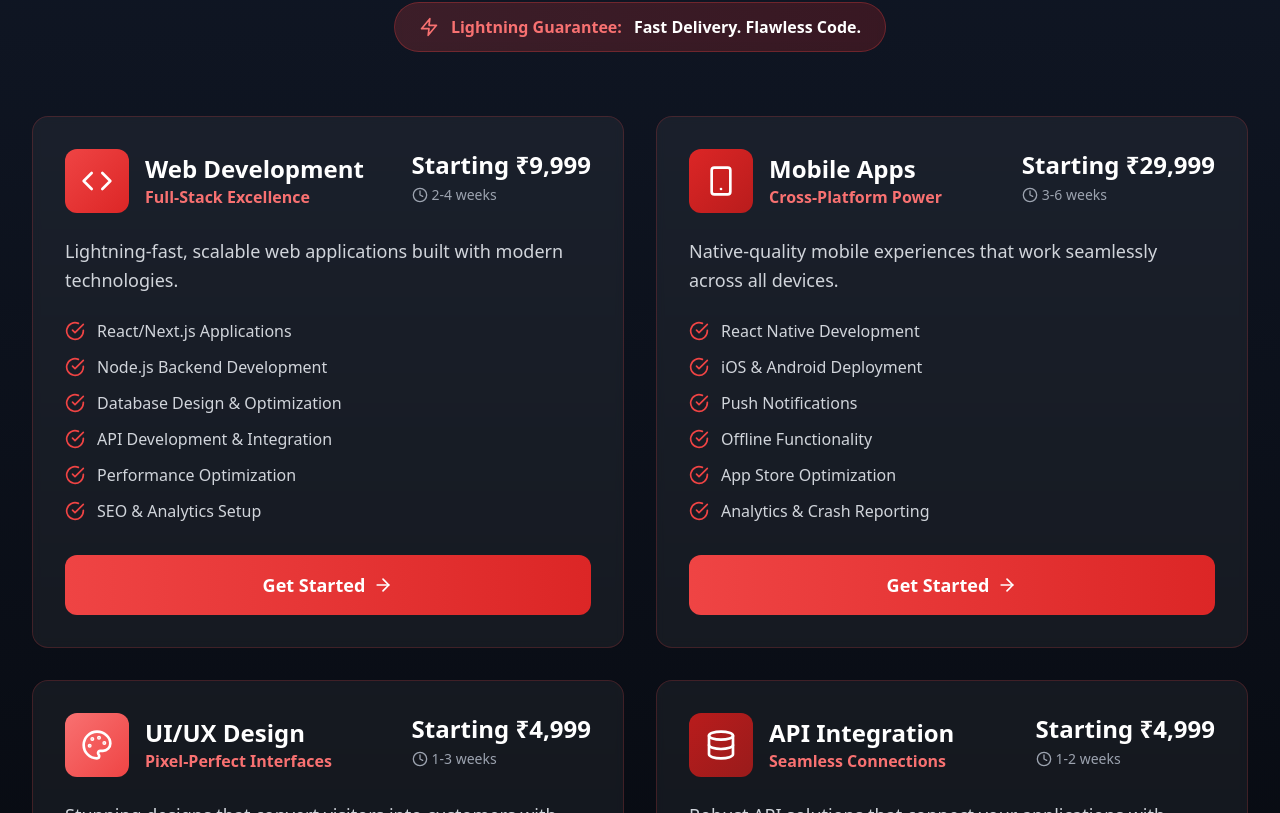
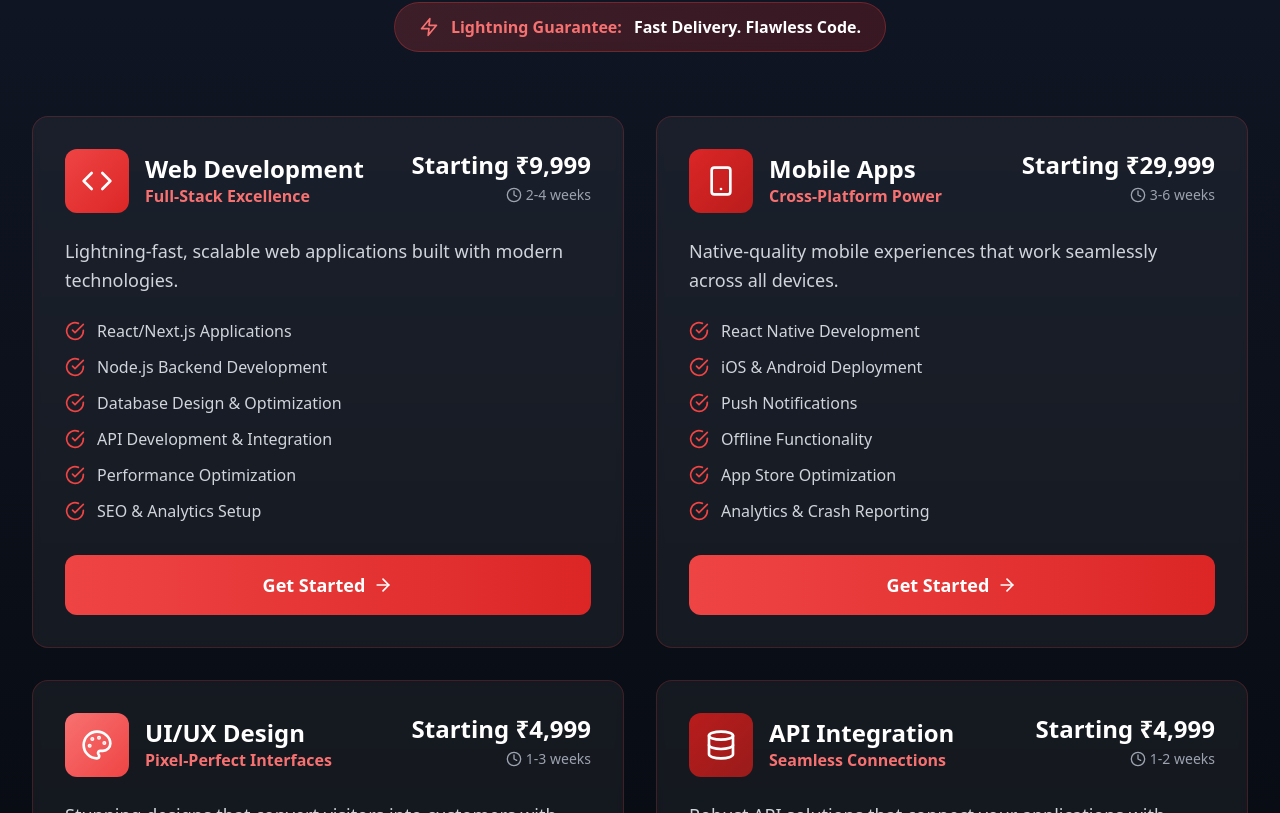
Before and after one commit to yashav-shukla/16XDEV1, a React (Vite) app: page / in a window 1280 px wide. Shown: the part 4827-5640 px from the top of the page. Built offline with nearby package versions, Linux system fonts and the light colour scheme.

Commit message:
first update

```diff
--- a/src/components/Services.tsx
+++ b/src/components/Services.tsx
@@ -149,28 +149,29 @@ const Services = () => {
               <div className="absolute inset-0 bg-red-500/5 opacity-0 group-hover:opacity-100 transition-opacity duration-500 blur-xl"></div>
 
               <div className="relative p-8">
-                {/* Service Icon & Header */}
-                <div className="flex items-start justify-between mb-6">
-                  <div className="flex items-center space-x-4">
-                    <div className={`w-16 h-16 bg-gradient-to-br ${service.gradient} rounded-xl flex items-center justify-center group-hover:scale-110 transition-transform duration-300`}>
+                {/* Service Icon & Header — FIX: stack on mobile, row on sm+ */}
+                <div className="flex flex-col sm:flex-row sm:items-start sm:justify-between gap-4 mb-6">
+                  {/* Left: icon + title */}
+                  <div className="flex items-center space-x-4 min-w-0">
+                    <div className={`w-16 h-16 shrink-0 bg-gradient-to-br ${service.gradient} rounded-xl flex items-center justify-center group-hover:scale-110 transition-transform duration-300`}>
                       <service.icon className="w-8 h-8 text-white" />
                     </div>
-                    <div>
-                      <h3 className="text-2xl font-black text-white group-hover:text-red-400 transition-colors">
+                    <div className="min-w-0">
+                      <h3 className="text-2xl font-black text-white group-hover:text-red-400 transition-colors leading-tight">
                         {service.title}
                       </h3>
-                      <p className="text-red-400 font-semibold">
+                      <p className="text-red-400 font-semibold whitespace-nowrap">
                         {service.subtitle}
                       </p>
                     </div>
                   </div>
 
-                  {/* Price Tag */}
-                  <div className="text-right">
-                    <div className="text-2xl font-black text-white mb-1">
+                  {/* Right: price + delivery — FIX: left-aligned on mobile, right on sm+ */}
+                  <div className="sm:text-right shrink-0">
+                    <div className="text-2xl font-black text-white mb-1 whitespace-nowrap">
                       {service.price}
                     </div>
-                    <div className="flex items-center text-gray-400 text-sm">
+                    <div className="flex items-center sm:justify-end text-gray-400 text-sm">
                       <Clock className="w-4 h-4 mr-1" />
                       {service.deliveryTime}
                     </div>
```
